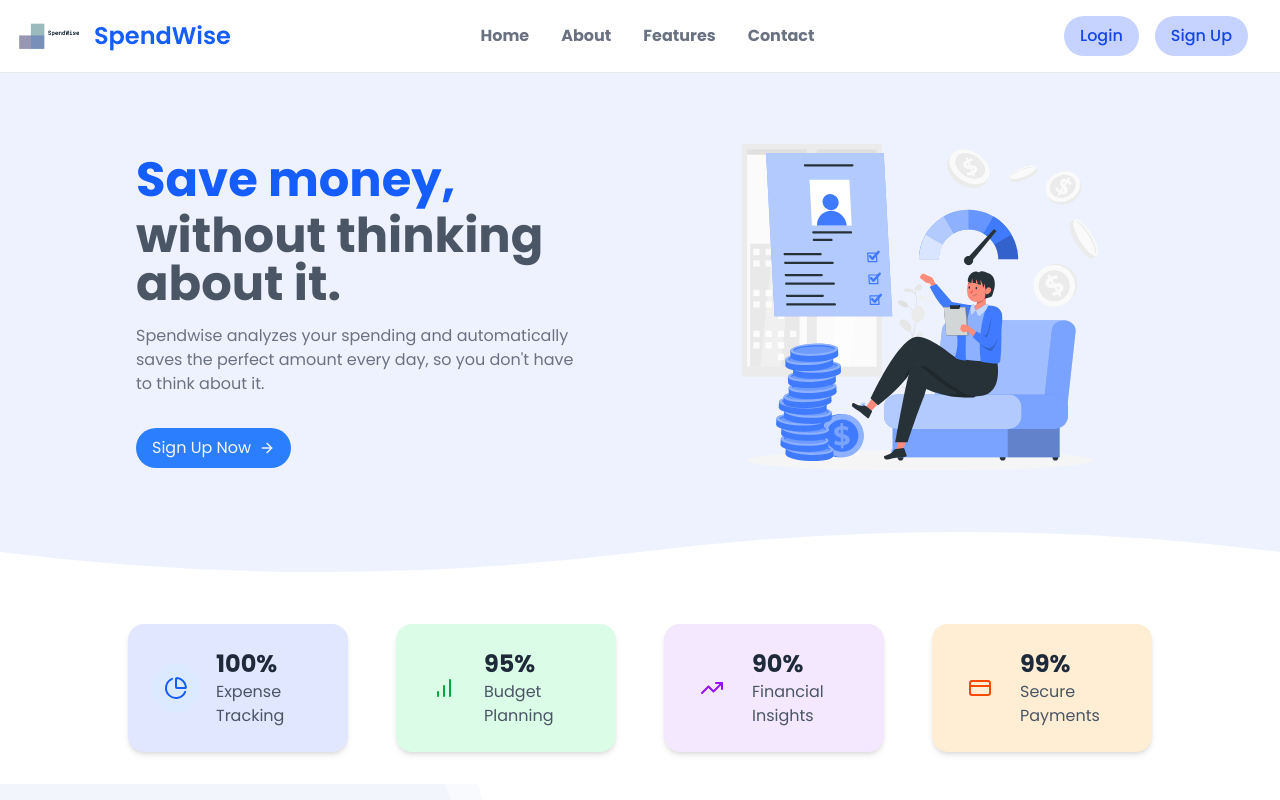
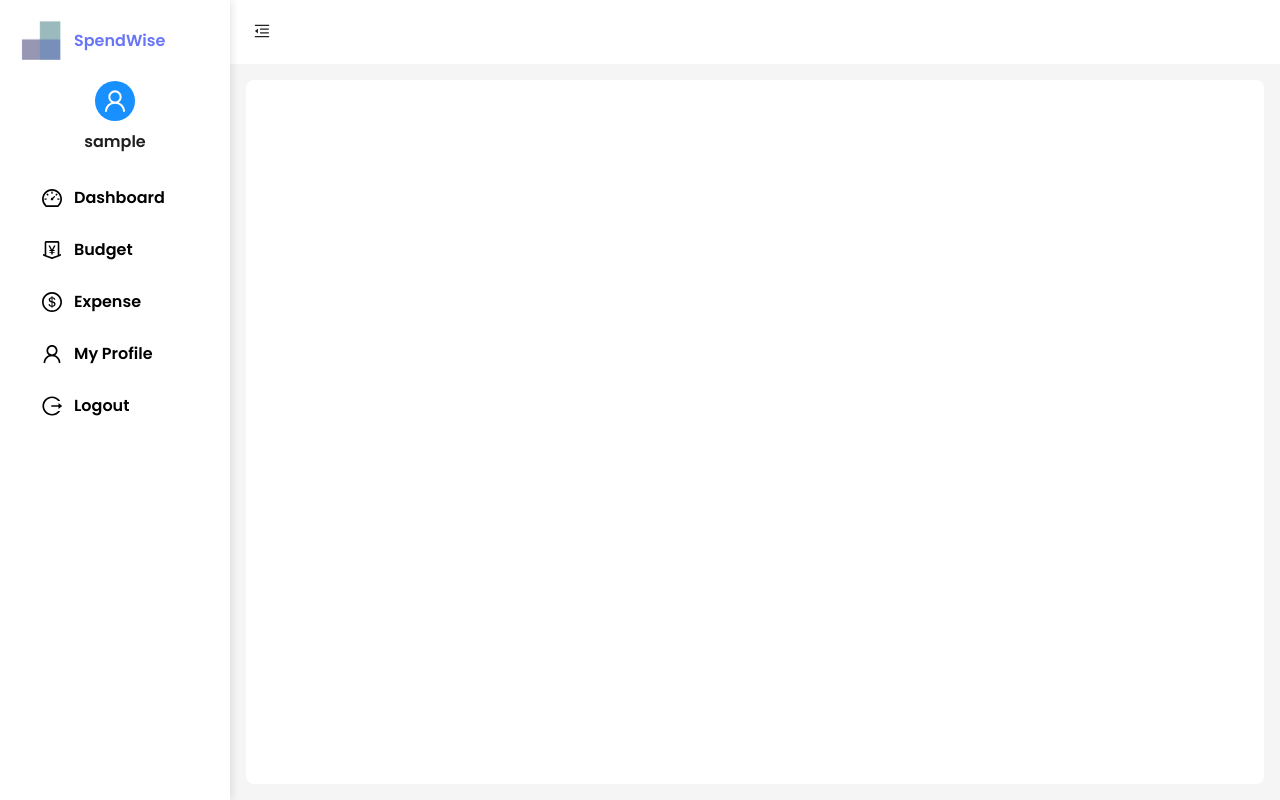
Before and after one commit to SonuThapaMagar/SpendWise, a React (Vite) app: page /users in a window 1280 px wide. Before the commit this address led to /. Shown: the top 800 px of the page. Built offline with nearby package versions, Linux system fonts and the light colour scheme; no server answers; sample sign-in values are in the browser's storage.

Commit message:
Login issue fixed

```diff
--- a/package.json
+++ b/package.json
@@ -26,6 +26,7 @@
     "react-circular-progressbar": "^2.2.0",
     "react-dom": "^18.3.1",
     "react-icons": "^5.5.0",
+    "react-responsive": "^10.0.1",
     "react-router-dom": "^7.3.0",
     "react-toastify": "^11.0.5",
     "recharts": "^2.15.1",
--- a/src/App.css
+++ b/src/App.css
@@ -1,33 +1,56 @@
+/* styles.css */
 @import "tailwindcss";
-
-
 
 * {
     font-family: 'Poppins', sans-serif;
 }
 
+/* Base menu item styles */
 .custom-menu .ant-menu-item {
-    transition: background-color 0.3s, color 0.3s;
+    transition: all 0.3s ease;
     font-size: 16px;
     font-weight: 600;
-    padding: 12px 16px;
-    margin-bottom: 12px;
-    border-radius: 6px;
-    color: "#99a3ab" !important;
+    border-radius: 8px;
+    color: #000 !important;
+    display: flex !important;
+    align-items: center !important;
+    height: 48px !important;
+    line-height: 48px !important;
+    margin: 4px 0 !important;
 }
-
 
 .custom-menu .ant-menu-item .anticon {
     font-size: 20px !important;
-  }
+    min-width: 24px !important;
+    display: flex !important;
+    justify-content: center !important;
+}
+
+/* Hover and active states */
 .custom-menu .ant-menu-item:hover,
 .custom-menu .ant-menu-item-selected {
-    background-color: #7288fa !important;
+    background-color: #6875F5 !important;
     color: white !important;
 }
 
+/* Mobile specific styles */
+@media (max-width: 768px) {
+    .custom-menu .ant-menu-item {
+        padding: 0 12px !important;
+        margin: 8px 0 !important;
+    }
+
+    .custom-menu .ant-menu-item .anticon {
+        font-size: 24px !important;
+    }
+}
+
+.custom-menu .ant-menu-item::after {
+    display: none !important;
+}
+
 .bg-loginBackground {
-    background-image: url('/src/assets//hero-bg.png');
+    background-image: url('/src/assets/hero-bg.png');
     background-size: cover;
     background-position: center;
     opacity: 100;
--- a/src/App.jsx
+++ b/src/App.jsx
@@ -44,29 +44,16 @@ function App() {
 
           {/* User routes */}
           <Route path="/users" element={<UserLayout />}>
-            <Route path="/users/dashboard" element={<UserDashboard />} />
-            <Route path="/users/budget" element={<Budget />}></Route>
-            <Route
-              path="/users/budget/addBudget"
-              element={<AddBudget />}
-            ></Route>
-            <Route
-              path="/users/budget/editBudget/:id"
-              element={<EditBudget />}
-            ></Route>
-
-            <Route path="/users/expense" element={<Expense />}></Route>
-            <Route
-              path="/users/expense/addExpense"
-              element={<AddExpense />}
-            ></Route>
-            <Route
-              path="/users/expense/editExpense/:id"
-              element={<AddExpense />}
-            />
-            <Route path="/users/profile" element={<Profile />}></Route>
-            <Route path="/users/editProfile" element={<EditProfile />}></Route>
-            <Route path="/users/changePassword" element={<ChangePassword />} />
+            <Route path="dashboard" element={<UserDashboard />} />
+            <Route path="budget" element={<Budget />} />
+            <Route path="budget/addBudget" element={<AddBudget />} />
+            <Route path="budget/editBudget/:id" element={<EditBudget />} />
+            <Route path="expense" element={<Expense />} />
+            <Route path="expense/addExpense" element={<AddExpense />} />
+            <Route path="expense/editExpense/:id" element={<AddExpense />} />
+            <Route path="profile" element={<Profile />} />
+            <Route path="editProfile" element={<EditProfile />} />
+            <Route path="changePassword" element={<ChangePassword />} />
           </Route>
         </Routes>
       </BrowserRouter>
--- a/src/layout/UserLayout.jsx
+++ b/src/layout/UserLayout.jsx
@@ -1,5 +1,5 @@
 import React, { useState, useEffect, useContext } from "react";
-import { useNavigate, Outlet } from "react-router-dom";
+import { useNavigate, Outlet, useLocation } from "react-router-dom";
 import Logo from "../assets/spend.png";
 import {
   DashboardOutlined,
@@ -12,75 +12,76 @@ import {
 } from "@ant-design/icons";
 import { Button, Layout, Menu, theme, Typography, Avatar } from "antd";
 import { showSuccessToast } from "../utils/toastify.util";
-import { UserContext } from "../context API/user.context";
+import { useUser } from "../context API/user.context";
+import { useMediaQuery } from "react-responsive";
 
 const { Header, Sider, Content } = Layout;
 const { Text } = Typography;
 
 const UserLayout = () => {
-  const [collapsed, setCollapsed] = useState(false);
+  const isMobile = useMediaQuery({ maxWidth: 768 });
+  const location = useLocation();
+  const [collapsed, setCollapsed] = useState(isMobile);
   const {
     token: { colorBgContainer, borderRadiusLG },
   } = theme.useToken();
 
   const navigate = useNavigate();
-  const { user } = useContext(UserContext);
+  const { user, logout } = useUser();
 
   useEffect(() => {
-    const isLogin = localStorage.getItem("is_login");
-
-    if (isLogin !== "1" || !user) {
-      // Redirecting to landing page if not logged in
+    // If user is not logged in, redirect to landing page
+    if (!user) {
       navigate("/");
     }
-  }, [navigate, user]);
+  }, [user, navigate]);
 
   const handleLogoutClick = () => {
-    localStorage.setItem("is_login", 0);
+    logout();
     showSuccessToast("Logout Successful!");
     navigate("/login");
   };
 
   const menuItems = [
     {
-      key: "1",
-      icon: <DashboardOutlined style={{ fontSize: "18px", }} />,
-      label: <span style={{  }}>Dashboard</span>,
+      key: "/users/dashboard",
+      icon: <DashboardOutlined style={{ fontSize: "18px" }} />,
+      label: "Dashboard",
       onClick: () => navigate("/users/dashboard"),
     },
     {
-      key: "2",
+      key: "/users/budget",
       icon: <MoneyCollectOutlined style={{ fontSize: "18px" }} />,
-      label: <span style={{  }}>Budget</span>,
+      label: "Budget",
       onClick: () => navigate("/users/budget"),
     },
     {
-      key: "3",
+      key: "/users/expense",
       icon: <DollarOutlined style={{ fontSize: "18px" }} />,
       label: "Expense",
       onClick: () => navigate("/users/expense"),
     },
     {
-      key: "4",
+      key: "/users/profile",
       icon: <UserOutlined style={{ fontSize: "18px" }} />,
       label: "My Profile",
       onClick: () => navigate("/users/profile"),
     },
     {
-      key: "5",
+      key: "logout",
       icon: <LogoutOutlined style={{ fontSize: "18px" }} />,
       label: "Logout",
-      onClick: () => handleLogoutClick(),
+      onClick: handleLogoutClick,
     },
   ];
 
   return (
     <Layout style={{ minHeight: "100vh" }}>
-      {/* Fixed Sider */}
       <Sider
         trigger={null}
         collapsible
         collapsed={collapsed}
+        collapsedWidth={isMobile ? 0 : 80}
         width={230}
         style={{
           height: "100vh",
@@ -90,15 +91,15 @@ const UserLayout = () => {
           bottom: 0,
           zIndex: 1,
           backgroundColor: "white",
-          color: "#99a3ab",
+          boxShadow: "2px 0 8px 0 rgba(0, 0, 0, 0.1)",
         }}
       >
         <div
-          className="demo-logo-vertical"
           style={{
             padding: "16px",
             display: "flex",
             alignItems: "center",
+            justifyContent: collapsed ? "center" : "flex-start",
             gap: "8px",
           }}
         >
@@ -107,38 +108,63 @@ const UserLayout = () => {
             alt="Logo"
             style={{ width: "50px", height: "auto" }}
           />
-          <h2
-            style={{ color: "#6875F5", fontWeight: "bold", fontSize: "1rem" }}
-          >
-            SpendWise
-          </h2>
+          {!collapsed && (
+            <Text strong style={{ color: "#6875F5", fontSize: "1rem" }}>
+              SpendWise
+            </Text>
+          )}
         </div>
+
+        <div
+          style={{
+            display: "flex",
+            flexDirection: "column",
+            alignItems: "center",
+            gap: "8px",
+            marginBottom: "16px",
+            padding: isMobile ? "0 16px" : "0",
+          }}
+        >
+          <Avatar
+            size="large"
+            icon={<UserOutlined />}
+            style={{ backgroundColor: "#1890ff" }}
+          />
+          {!collapsed && (
+            <Text strong style={{ fontSize: "16px", textAlign: "center" }}>
+              {user?.username || "Username"}
+            </Text>
+          )}
+        </div>
+
         <Menu
           theme="light"
           mode="inline"
-          defaultSelectedKeys={["1"]}
+          selectedKeys={[location.pathname]}
           items={menuItems}
+          style={{
+            borderRight: 0,
+            padding: isMobile ? "0 4px" : "0 16px",
+          }}
           className="custom-menu"
-          style={{ fontWeight: "18px",color: "#99a3ab", }}
+          // className={`custom-menu ${isMobile ? "mobile-menu" : ""}`}
         />
       </Sider>
 
-      {/* Content with padding to account for the fixed Sider */}
       <Layout
         style={{
-          marginLeft: collapsed ? 100 : 200,
+          marginLeft: collapsed ? 80 : 230,
           transition: "margin-left 0.2s",
           minHeight: "100vh",
         }}
       >
         <Header
           style={{
-            padding: "0 16px",
+            padding: 0,
             background: colorBgContainer,
             display: "flex",
-            height: "80px",
             alignItems: "center",
-            justifyContent: "space-between",
+            height: "64px",
           }}
         >
           <Button
@@ -151,44 +177,16 @@ const UserLayout = () => {
               height: 64,
             }}
           />
-
-          <div style={{ display: "flex", alignItems: "center", gap: "8px" }}>
-            <div style={{ textAlign: "right" }}>
-              <Text
-                strong
-                style={{
-                  display: "block",
-                  fontSize: "16px",
-                  lineHeight: "0",
-                  marginTop: "2rem",
-                }}
-              >
-                {user?.username || "Username"}
-              </Text>
-              <Text
-                type="secondary"
-                style={{ fontSize: "14px", lineHeight: "0" }}
-              >
-                {user?.email || "Email"}
-              </Text>
-            </div>
-            <Avatar
-              size="large"
-              icon={<UserOutlined />}
-              style={{ backgroundColor: "#1890ff" }}
-            />
-          </div>
         </Header>
         <Content
           style={{
-            margin: "30px 16px 24px 50px",
+            margin: "16px",
             padding: 24,
             background: colorBgContainer,
             borderRadius: borderRadiusLG,
-            overflow: "auto",
+            minHeight: "calc(100vh - 96px)",
           }}
         >
-          {/* Render nested routes here */}
           <Outlet />
         </Content>
       </Layout>
--- a/src/pages/Auth/Login.jsx
+++ b/src/pages/Auth/Login.jsx
@@ -3,7 +3,6 @@ import { LockOutlined, UserOutlined } from "@ant-design/icons";
 import { Button, Form, Input, Flex } from "antd";
 import Logo from "/src/assets/logo.png";
 import { useNavigate } from "react-router-dom";
-import axios from "axios";
 import { showSuccessToast, showErrorToast } from "../../utils/toastify.util";
 import { useUser } from "../../context API/user.context";
 
@@ -13,8 +12,8 @@ const Login = () => {
   const [loading, setLoading] = useState(false);
 
   const onFinish = async (values) => {
+
     setLoading(true);
-
     try {
       const success = await login(values.username, values.password);
 
```
Also changed, not shown: src/context API/user.context.jsx (+21 -5 lines), 1 other file (tests, documents, lock files or other folders).
